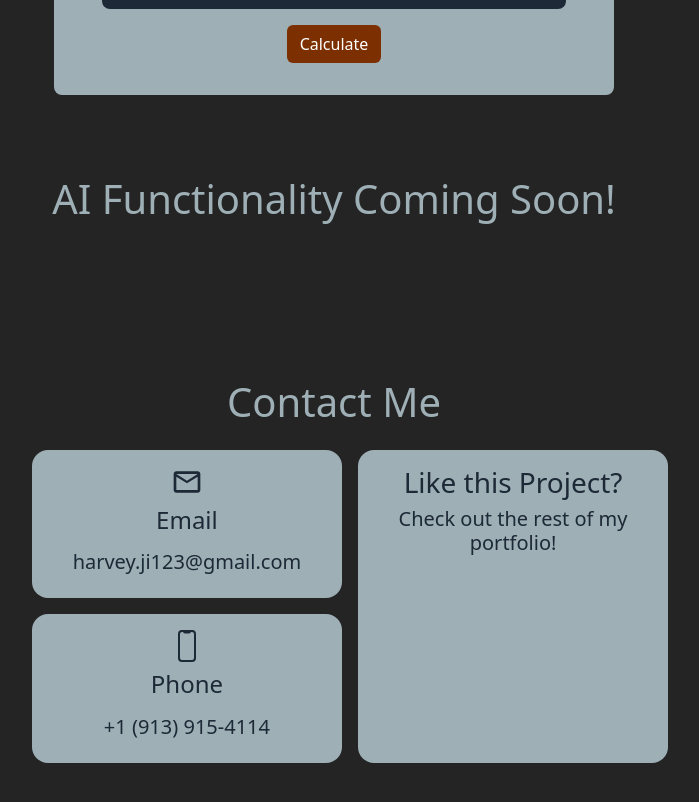
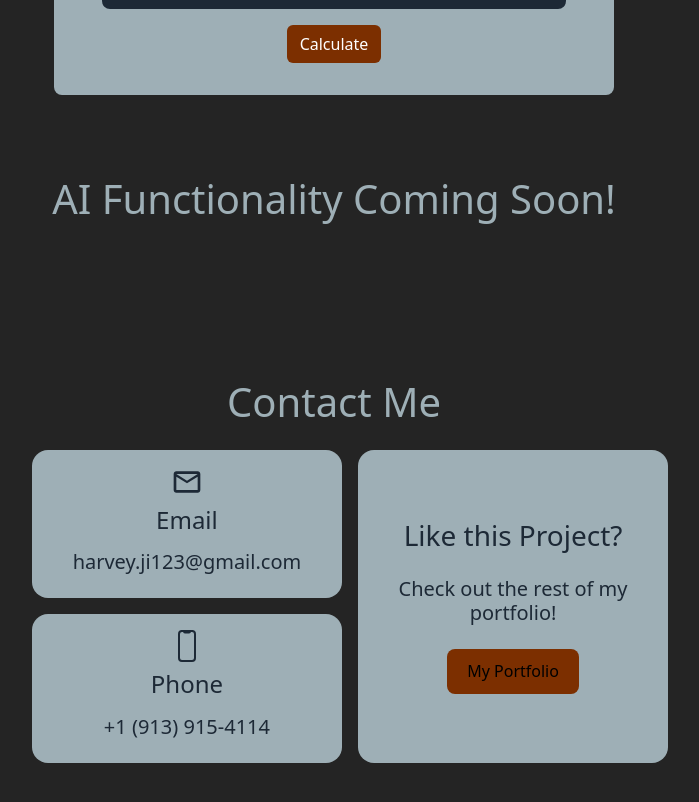
Before and after one commit to harveyji1/HarveysBudgetTool, a React (Vite) app: page / in a window 1280 px wide. Shown: the part 1012-1814 px from the top of the page, without its empty margins (306-1005 px from the left). Built offline with nearby package versions, Linux system fonts and the light colour scheme.

Commit message:
contact portfolio

```diff
--- a/src/components/Contact/Contact.css
+++ b/src/components/Contact/Contact.css
@@ -39,12 +39,19 @@
 }
 
 .portfolioCard{
-    /* display: flex; */
+    display: flex;
+    flex-direction: column;
     background-color: var(--primary-color);
     border-radius: 1rem;
     margin: 1rem;
     padding: 1rem;
+    gap: 1rem;
     width: 100%;
     justify-content: center;
     align-items: center;
 }
+
+.portfolioButton{
+    border-radius: .5rem;
+    /* cursor: pointer !important; */
+}
--- a/src/components/Contact/Contact.tsx
+++ b/src/components/Contact/Contact.tsx
@@ -3,6 +3,9 @@ import './Contact.css';
 import { IoPhonePortraitOutline } from 'react-icons/io5';
 
 function Contact() {
+    const navigateToPortfolio = () => {
+        window.location.href = "https://harveyji1.github.io/portfolio/";
+      };
     return(
         <div id='contact'>
             <h1 className='contactHeader'>Contact Me</h1>
@@ -22,6 +25,7 @@ function Contact() {
                 <div className='portfolioCard'>
                 <h3>Like this Project?</h3>
                 <h5>Check out the rest of my portfolio!</h5>
+                <button className='portfolioButton' onClick={navigateToPortfolio}>My Portfolio</button>
                 </div>
             </div>
 
```
